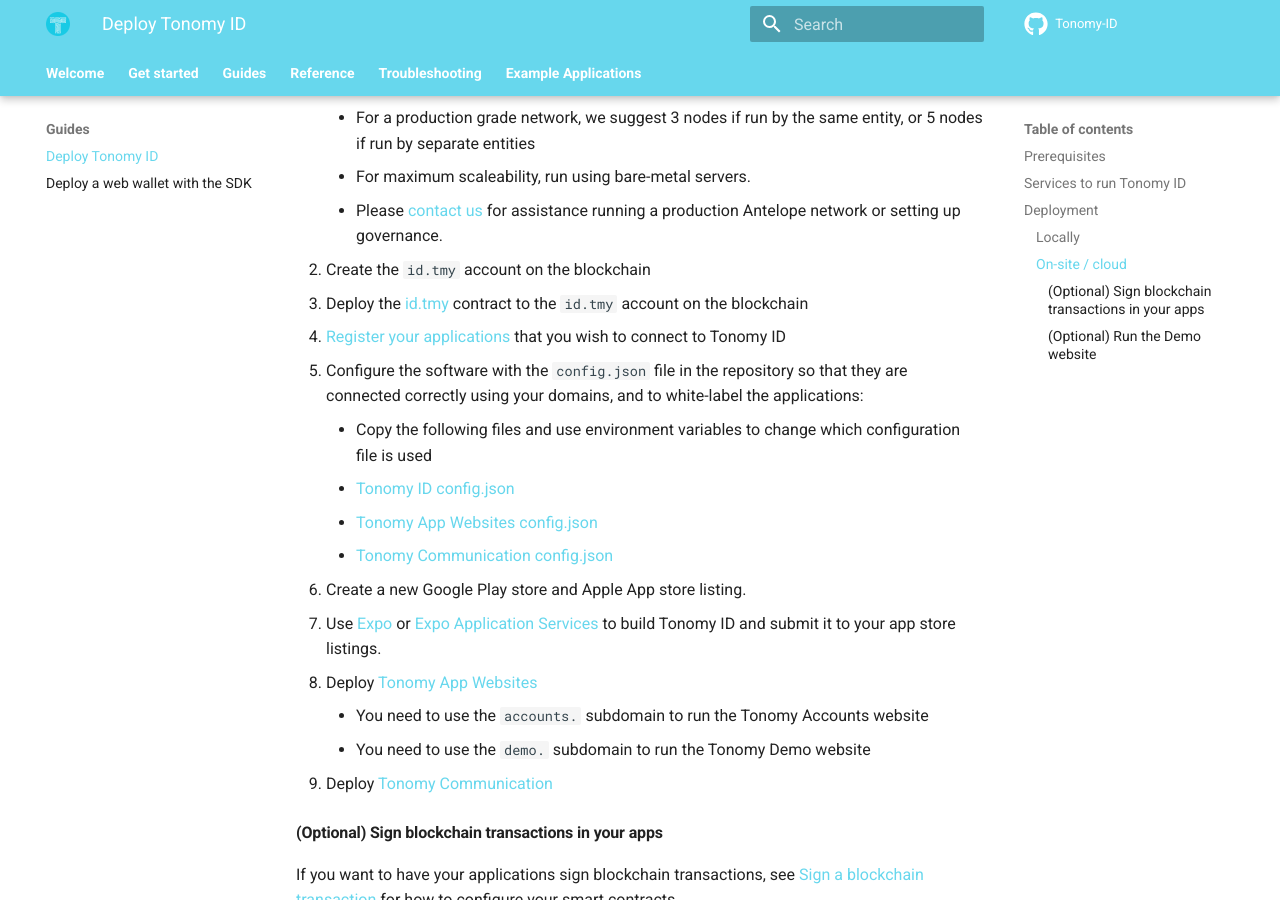
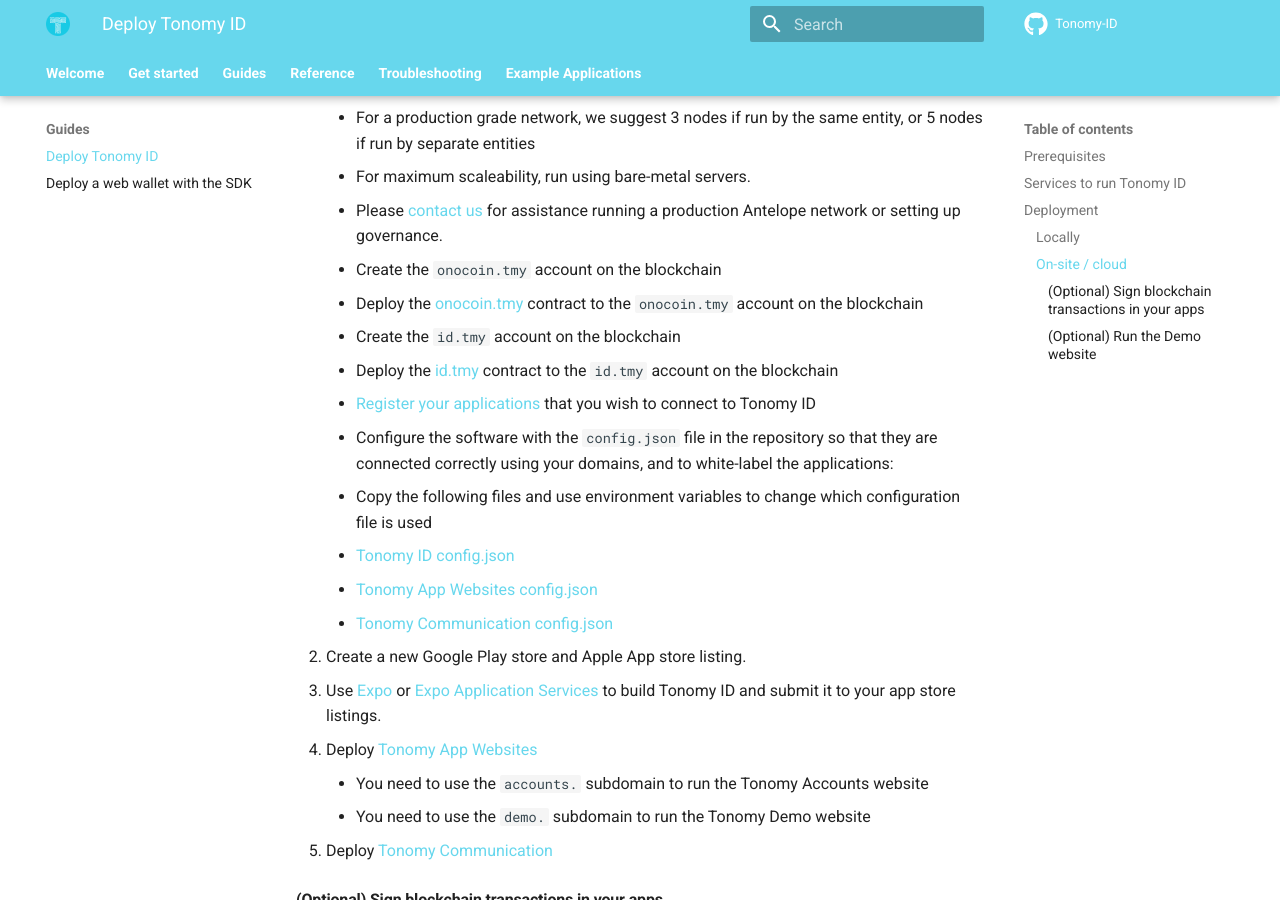
Before and after one commit to Tonomy-Foundation/Tonomy-ID-SDK, an MkDocs documentation site: the page built from docs/guides/deploy.md, in a window 1280 px wide and 900 px high, scrolled down 1285 px. Built offline with MkDocs 1.6.1 and Material for MkDocs 9.7.7, drawn with Linux system fonts in a browser that asks for light colours; comment, search, counter and statistics services are not loaded.

Commit message:
cosmetic changes

```diff
--- a/docs/guides/deploy.md
+++ b/docs/guides/deploy.md
@@ -46,25 +46,26 @@
     - For a production grade network, we suggest 3 nodes if run by the same entity, or 5 nodes if run by separate entities
     - For maximum scaleability, run using bare-metal servers.
     - Please <a href="https://tonomy.io/contact" target="_blank">contact us</a> for assistance running a production Antelope network or setting up governance.
-
-2. Create the `id.tmy` account on the blockchain
-3. Deploy the <a href="https://github.com/Tonomy-Foundation/Tonomy-Contracts/tree/master/contracts/id.tmy" target="_blank">id.tmy</a> contract to the `id.tmy` account on the blockchain
-4. [Register your applications](../../start/register-app) that you wish to connect to Tonomy ID
-5. Configure the software with the `config.json` file in the repository so that they are connected correctly using your domains, and to white-label the applications:
+2. Create the `onocoin.tmy` account on the blockchain
+3. Deploy the <a href="https://github.com/Tonomy-Foundation/Tonomy-Contracts/tree/master/contracts/onocoin.tmy" target="_blank">onocoin.tmy</a> contract to the `onocoin.tmy` account on the blockchain
+4. Create the `id.tmy` account on the blockchain
+5. Deploy the <a href="https://github.com/Tonomy-Foundation/Tonomy-Contracts/tree/master/contracts/id.tmy" target="_blank">id.tmy</a> contract to the `id.tmy` account on the blockchain
+6. [Register your applications](../../start/register-app) that you wish to connect to Tonomy ID
+7. Configure the software with the `config.json` file in the repository so that they are connected correctly using your domains, and to white-label the applications:
 
     - Copy the following files and use environment variables to change which configuration file is used
     - <a href="https://github.com/Tonomy-Foundation/Tonomy-ID/blob/master/src/config/config.json" target="_blank">Tonomy ID config.json</a>
     - <a href="https://github.com/Tonomy-Foundation/Tonomy-App-Websites/blob/master/src/common/config/config.json" target="_blank">Tonomy App Websites config.json</a>
     - <a href="https://github.com/Tonomy-Foundation/Tonomy-Communication/blob/master/src/config/config.json" target="_blank">Tonomy Communication config.json</a>
 
-6. Create a new Google Play store and Apple App store listing.
-7. Use <a href="https://expo.dev" target="_blank">Expo</a> or <a href="https://expo.dev/eas" target="_blank">Expo Application Services</a> to build Tonomy ID and submit it to your app store listings.
-8. Deploy <a href="https://github.com/Tonomy-Foundation/Tonomy-App-Websites" target="_blank">Tonomy App Websites</a>
+8. Create a new Google Play store and Apple App store listing.
+9. Use <a href="https://expo.dev" target="_blank">Expo</a> or <a href="https://expo.dev/eas" target="_blank">Expo Application Services</a> to build Tonomy ID and submit it to your app store listings.
+10. Deploy <a href="https://github.com/Tonomy-Foundation/Tonomy-App-Websites" target="_blank">Tonomy App Websites</a>
 
     - You need to use the `accounts.` subdomain to run the Tonomy Accounts website
     - You need to use the `demo.` subdomain to run the Tonomy Demo website
 
-9. Deploy <a href="https://github.com/Tonomy-Foundation/Tonomy-Communication" target="_blank">Tonomy Communication</a>
+11. Deploy <a href="https://github.com/Tonomy-Foundation/Tonomy-Communication" target="_blank">Tonomy Communication</a>
 
 #### (Optional) Sign blockchain transactions in your apps
 
```
Also changed, not shown: docs/start/usage.md (+2 -2 lines).
